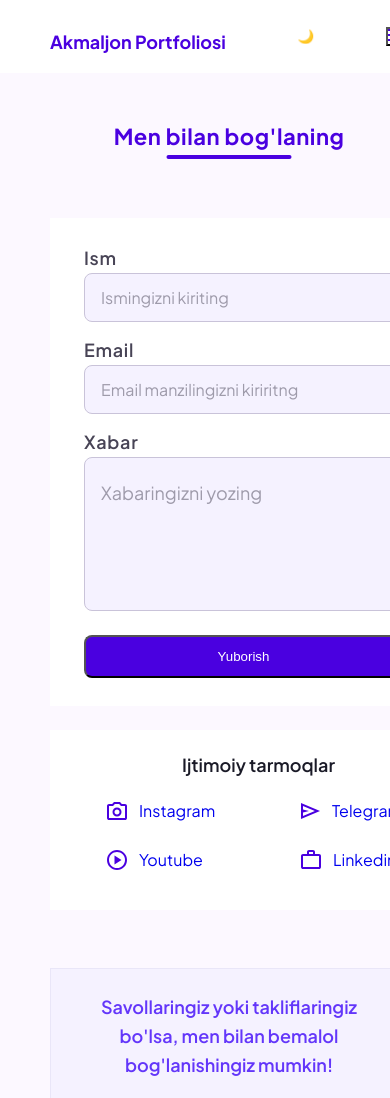
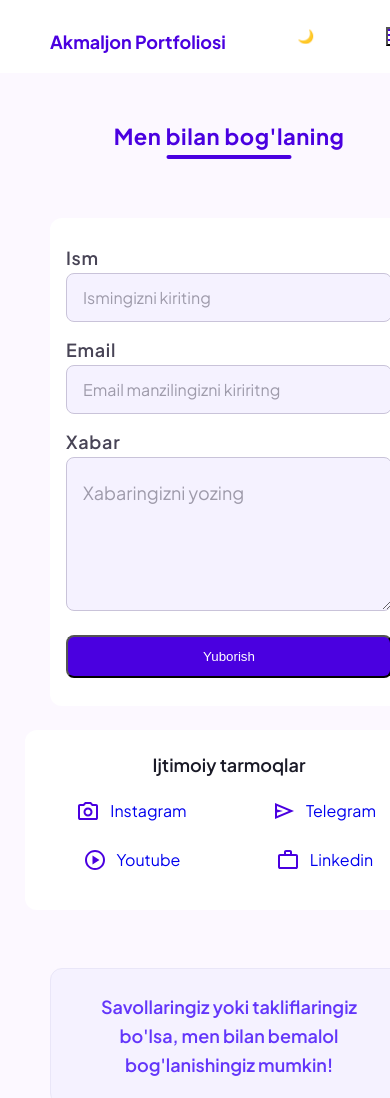
Before and after one commit to akmaljonburibekov/vanilla_loyiham, a website built with Vite: page pages/contact/contact.html in a window 390 px wide. Shown: the top 1098 px of the page. Built offline with nearby package versions, Linux system fonts and the light colour scheme.

Commit message:
Contact sahifasiga qo'shimcha style berilib yaxshilandi

```diff
--- a/pages/contact/contact.css
+++ b/pages/contact/contact.css
@@ -118,7 +118,7 @@
   display: flex;
   align-items: center;
   gap: 12px;
-  padding: 15px 200px 15px 12px;
+  padding: 15px 12px;
 }
 /* CONTACT FORM END */
 
@@ -144,7 +144,7 @@
 /* RESPONSIVE */
 @media (max-width: 768px) {
   .container {
-    padding: 0;
+    padding: 0 12px;
   }
 
   .contactInfo {
@@ -152,8 +152,8 @@
   }
 
   .contactFormWrapper {
-    padding: 28px 34px;
-    border-radius: 0%;
+    padding: 28px 16px;
+    border-radius: 12px;
   }
 
   .contactFormWrapper button {
@@ -166,6 +166,12 @@
     width: 100%;
   }
 
+  .contactForm input,
+  .contactForm textarea {
+    width: 100%;
+    box-sizing: border-box;
+  }
+
   .contactForm button {
     width: 100%;
   }
@@ -173,24 +179,28 @@
   .contactSocial {
     display: grid;
     grid-template-columns: 1fr 1fr;
+    justify-self: center;
+    justify-items: center;
     gap: 28px;
     max-width: 360px;
     width: 100%;
     padding-top: 70px;
     padding-bottom: 40px;
     position: relative;
-    border-radius: 0%;
+    border-radius: 12px;
   }
 
   .contactSocial h3 {
     position: absolute;
     top: 22px;
-    left: 132px;
+    left: 50%;
+    transform: translateX(-50%);
+    white-space: nowrap;
   }
 
   .contactSocial a {
     padding: 0;
-    margin-left: 32px;
+    margin-left: 0;
   }
 
   .contactMessageText {
@@ -198,6 +208,6 @@
   }
 
   .contactMessage {
-    border-radius: 0%;
+    border-radius: 12px;
   }
 }
--- a/pages/contact/contact.html
+++ b/pages/contact/contact.html
@@ -121,7 +121,7 @@
 
     <!-- FOOTER START -->
     <footer class="footer">
-      <div class="footerWrapper continer">
+      <div class="footerWrapper container">
         <h1 class="footerTitle">Amethyst Portfolio</h1>
         <h3 class="footerSubTitle">
           © 2026 Portfolio. Barcha huquqlar himoyalangan.
```
Also changed, not shown: pages/about/about.html (+1 -1 lines).
